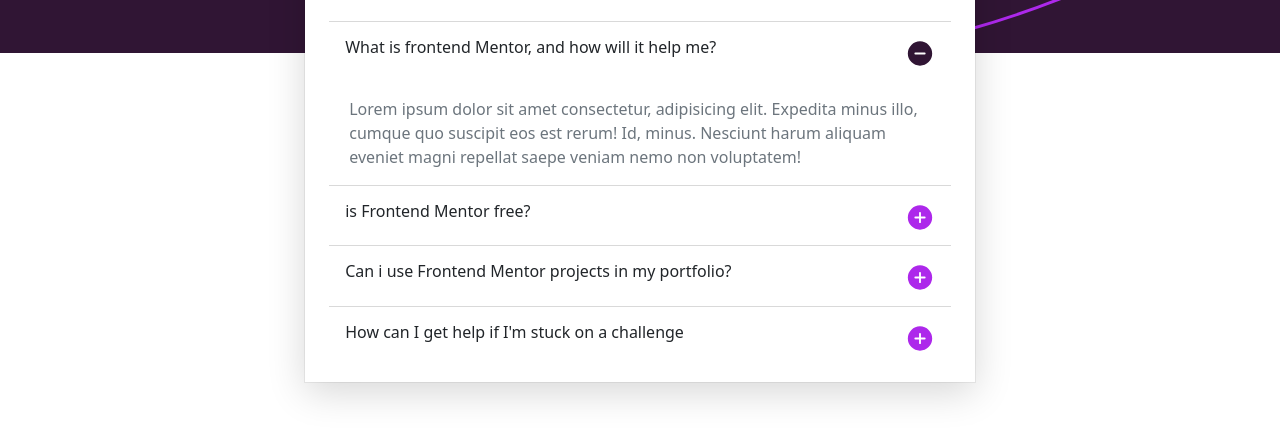
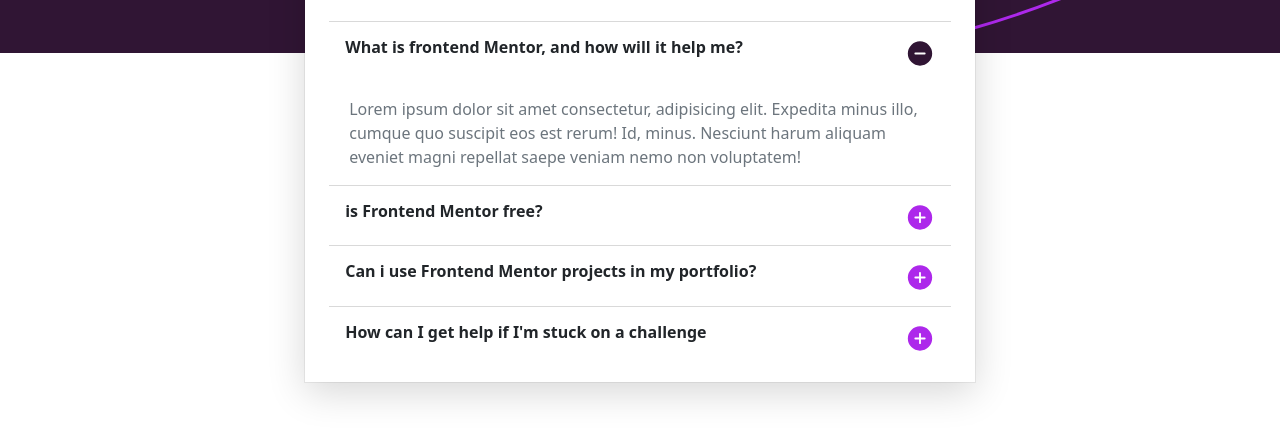
Before and after one commit to OzodbekMahmaraimov/FAQ-acardion, a plain HTML site: page index.html in a window 1280 px wide. Shown: the part 227-666 px from the top of the page. Drawn offline with nearby package versions, Linux system fonts and the light colour scheme.

Commit message:
hover effect add

```diff
--- a/style.css
+++ b/style.css
@@ -57,6 +57,15 @@ body {
     color: #6c757d;
 }
 
+.accordion-title {
+    transition: all 0.2s linear;
+    font-weight: 700;
+}
+
+.accordion-title:hover {
+    color: #ad28eb;
+}
+
 @media (max-width: 992px) {
     .box {
         width: 90%;
```
